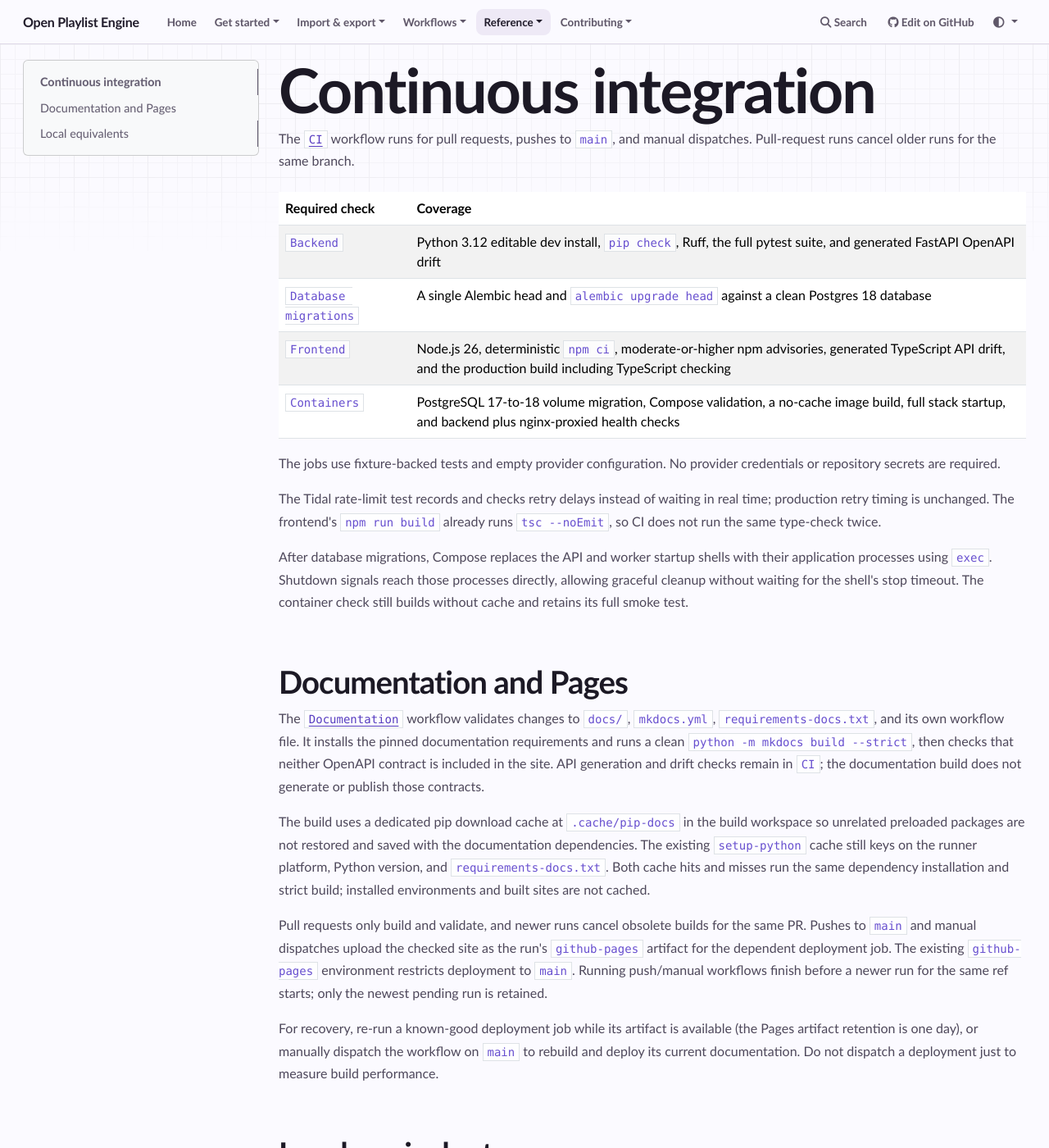
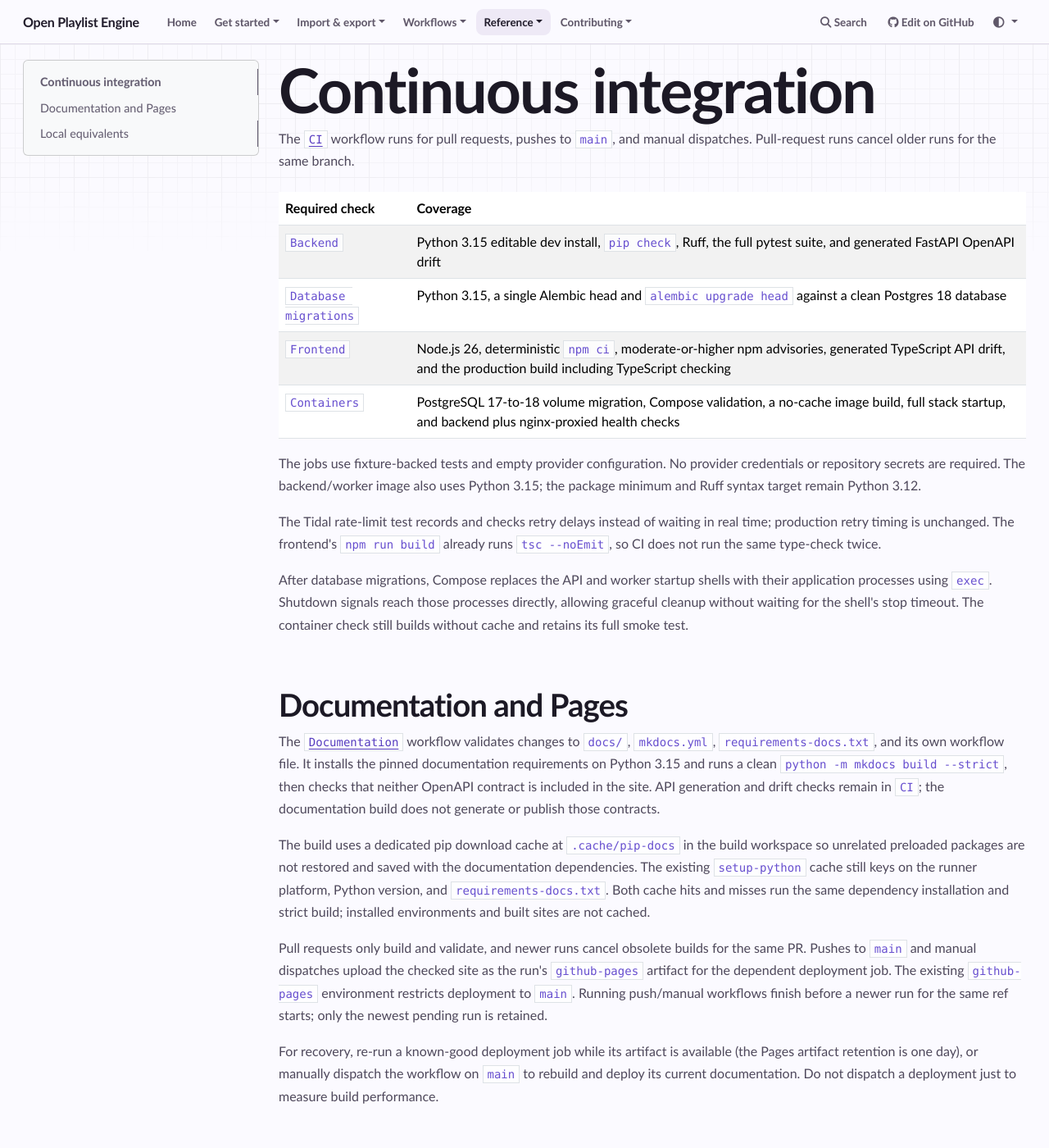
Before and after one commit to mbianchidev/open-playlist-engine, an MkDocs documentation site: the page built from docs/CI.md, in a window 1280 px wide and 1400 px high. Shown: the whole window at 82% size. Built offline with MkDocs 1.6.1, drawn with Linux system fonts in a browser that asks for light colours; nearby versions of some CDN libraries; some of the changed text lies outside the part shown.

Commit message:
Align Python runtime and CI on 3.15

````diff
--- a/docs/CI.md
+++ b/docs/CI.md
@@ -7,13 +7,14 @@ Pull-request runs cancel older runs for the same branch.
 
 | Required check | Coverage |
 |---|---|
-| `Backend` | Python 3.12 editable dev install, `pip check`, Ruff, the full pytest suite, and generated FastAPI OpenAPI drift |
-| `Database migrations` | A single Alembic head and `alembic upgrade head` against a clean Postgres 18 database |
+| `Backend` | Python 3.15 editable dev install, `pip check`, Ruff, the full pytest suite, and generated FastAPI OpenAPI drift |
+| `Database migrations` | Python 3.15, a single Alembic head and `alembic upgrade head` against a clean Postgres 18 database |
 | `Frontend` | Node.js 26, deterministic `npm ci`, moderate-or-higher npm advisories, generated TypeScript API drift, and the production build including TypeScript checking |
 | `Containers` | PostgreSQL 17-to-18 volume migration, Compose validation, a no-cache image build, full stack startup, and backend plus nginx-proxied health checks |
 
 The jobs use fixture-backed tests and empty provider configuration. No provider
-credentials or repository secrets are required.
+credentials or repository secrets are required. The backend/worker image also
+uses Python 3.15; the package minimum and Ruff syntax target remain Python 3.12.
 
 The Tidal rate-limit test records and checks retry delays instead of waiting in
 real time; production retry timing is unchanged. The frontend's `npm run build`
@@ -30,10 +31,10 @@ full smoke test.
 The
 [`Documentation`](https://github.com/mbianchidev/open-playlist-engine/blob/main/.github/workflows/pages.yml)
 workflow validates changes to `docs/`, `mkdocs.yml`, `requirements-docs.txt`, and
-its own workflow file. It installs the pinned documentation requirements and
-runs a clean `python -m mkdocs build --strict`, then checks that neither OpenAPI
-contract is included in the site. API generation and drift checks remain in
-`CI`; the documentation build does not generate or publish those contracts.
+its own workflow file. It installs the pinned documentation requirements on
+Python 3.15 and runs a clean `python -m mkdocs build --strict`, then checks that
+neither OpenAPI contract is included in the site. API generation and drift checks
+remain in `CI`; the documentation build does not generate or publish those contracts.
 
 The build uses a dedicated pip download cache at `.cache/pip-docs` in the build
 workspace so unrelated preloaded packages are not restored and saved with the
@@ -60,7 +61,7 @@ Backend:
 
 ```bash
 cd backend
-python -m venv .venv
+python3.15 -m venv .venv
 . .venv/bin/activate
 python -m pip install --upgrade pip
 python -m pip install -e ".[dev]"
````
Also changed, not shown: AGENTS.md (+4 -3 lines), CONTRIBUTING.md (+3 -3 lines), backend/README.md (+1 -1 lines), docs/DESIGN.md (+2 -2 lines), docs/DEVELOPMENT.md (+5 -4 lines), 3 other files.
